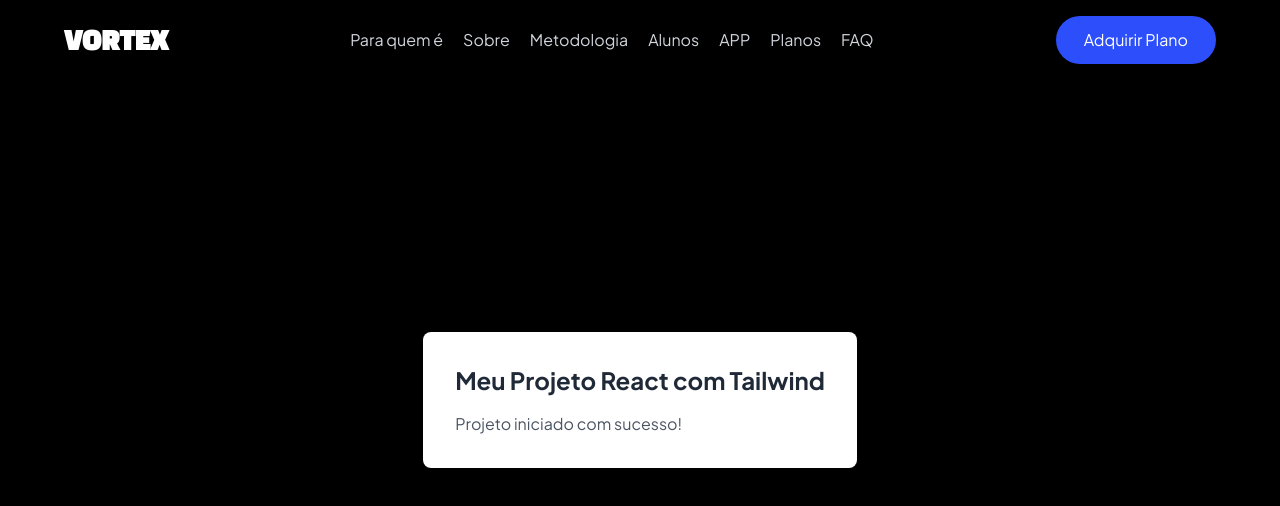
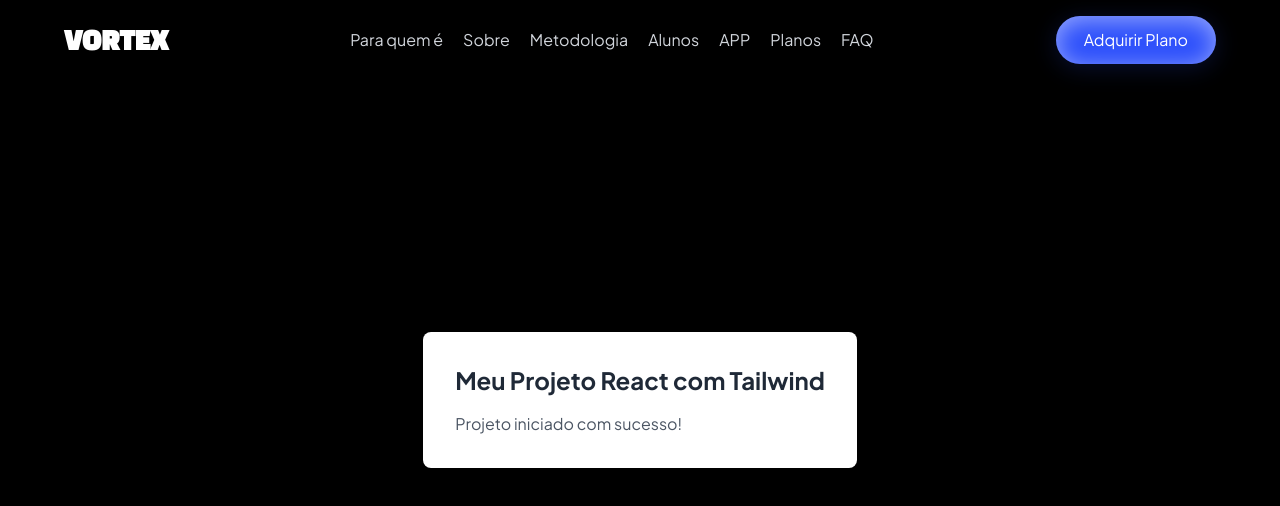
Before and after one commit to Gabriel-Vignoli/FitPlan-Landing-Page, a React (Vite) app: page / in a window 1280 px wide. Shown: the top 506 px of the page. Built offline with nearby package versions, Linux system fonts and the light colour scheme.

Commit message:
feat: create Button component with custom inner and drop shadows

```diff
--- /dev/null
+++ b/src/components/Button.jsx
@@ -0,0 +1,13 @@
+const Button = ({ children = "Adquirir Plano", ariaLabel = "Adquirir Plano", onClick }) => {
+    return (
+      <button
+        className="pointer-events-auto rounded-full bg-primary px-7 py-3 text-[16px] font-jakarta text-white transition hover:brightness-110 shadow-button"
+        aria-label={ariaLabel}
+        onClick={onClick}
+      >
+        {children}
+      </button>
+    );
+  };
+
+  export default Button;
--- a/src/components/Header.jsx
+++ b/src/components/Header.jsx
@@ -1,3 +1,5 @@
+import Button from "./Button";
+
 const Header = () => {
   return (
     <div className="pointer-events-none fixed left-0 top-0 z-50 flex w-full items-center justify-between border-white/10 bg-black/25 px-16 py-4">
@@ -15,12 +17,7 @@ const Header = () => {
         <a href="#" className="cursor-pointer transition-colors duration-200 hover:text-white">FAQ</a>
       </nav>
 
-      <button
-        className="pointer-events-auto rounded-full bg-primary px-7 py-3 text-[16px] font-jakarta text-white transition hover:brightness-110"
-        aria-label="Adquirir Plano"
-      >
-        Adquirir Plano
-      </button>
+      <Button></Button>
     </div>
   );
 };
--- a/tailwind.config.js
+++ b/tailwind.config.js
@@ -23,6 +23,9 @@ export default {
         link: ['16px', { lineHeight: '1.4' }],
         hat: ['14px', { lineHeight: '1.3', letterSpacing: '0.05em' }],
       },
+      boxShadow: {
+        button: "0px 4px 24px 0px rgba(44, 79, 251, 0.2), inset 0px 4px 24px 0px rgba(255, 255, 255, 0.5)",
+      },
     },
   },
   plugins: [],
```
